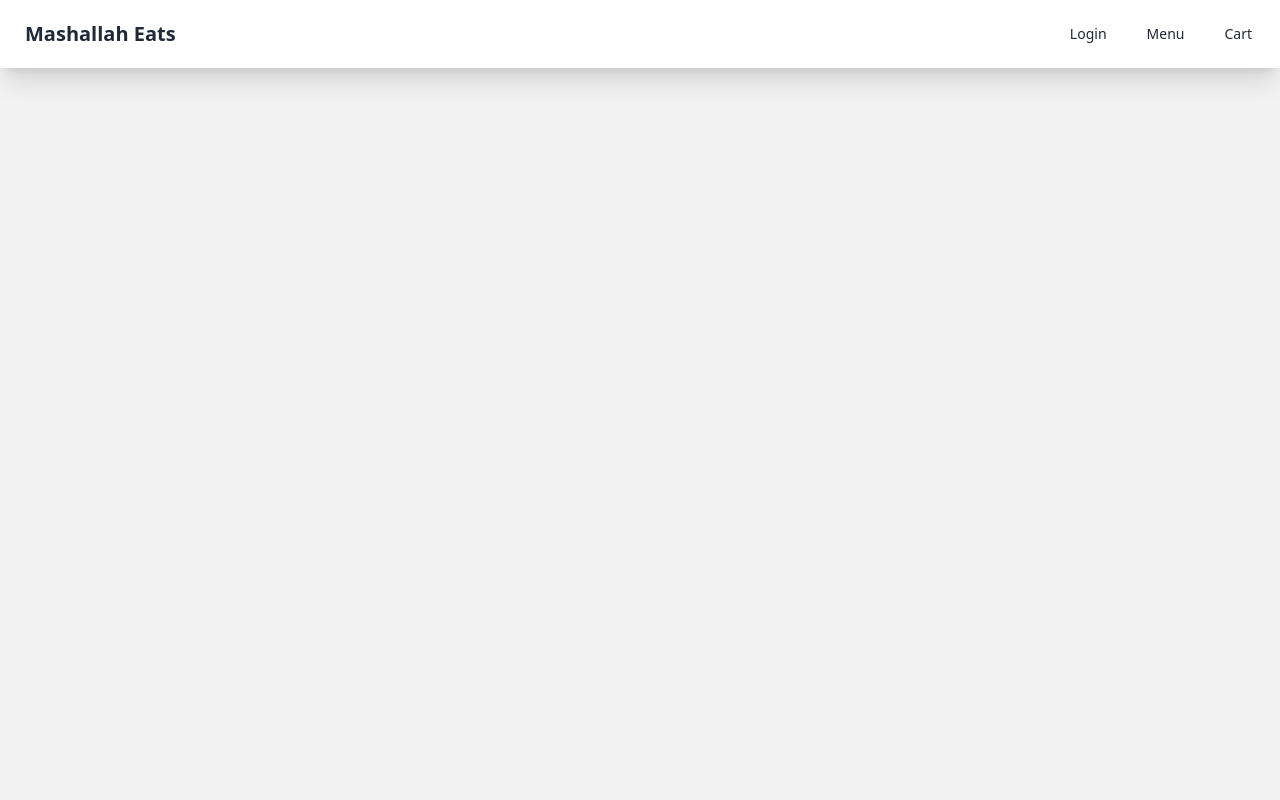
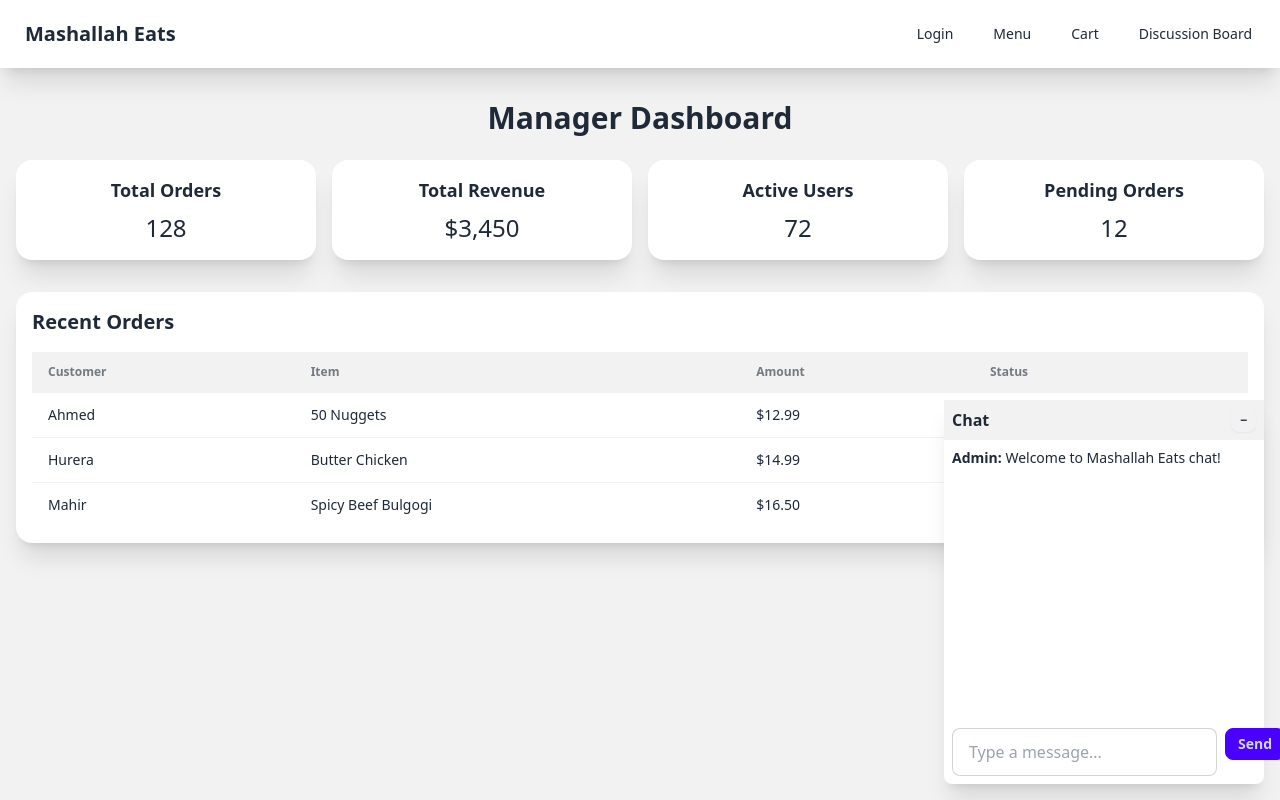
Before and after one commit to HureraRanjha/Mashallah-Eats, a React (Create React App) app in the folder frontend/: page /manager-dashboard in a window 1280 px wide. Built offline with nearby package versions, Linux system fonts and the light colour scheme; no server answers.

Commit message:
Add Discussion Board, Manager Dashboard, Chatbox skeletons

```diff
--- a/frontend/src/App.js
+++ b/frontend/src/App.js
@@ -7,6 +7,10 @@ import Login from './pages/Login';
 import Register from './pages/Register';
 import Menu from './pages/Menu';
 import Cart from './pages/Cart';
+import DiscussionBoard from './pages/DiscussionBoard';
+import ManagerDashboard from './pages/ManagerDashboard';
+
+import Chatbox from './components/Chatbox';
 
 function App() {
 
@@ -36,6 +40,7 @@ function App() {
                <li><Link to="/login">Login</Link></li>
                <li><Link to="/menu">Menu</Link></li>
                <li><Link to="/cart">Cart</Link></li>
+               <li><Link to="/discussion">Discussion Board</Link></li>
              </ul>
            </div>
         </nav>
@@ -48,7 +53,12 @@ function App() {
           <Route path="/register" element={<Register />} />
           <Route path="/menu" element={<Menu />} />
           <Route path="/cart" element={<Cart />} />
+          <Route path="/discussion" element={<DiscussionBoard />} />
+          <Route path="/manager-dashboard" element={<ManagerDashboard />} />
         </Routes>
+
+        {/* Floating chatbox visible on all pages */}
+        <Chatbox />
 
       </div>
     </Router>
--- /dev/null
+++ b/frontend/src/components/Chatbox.js
@@ -0,0 +1,53 @@
+import React, { useState } from 'react';
+
+export default function Chatbox() {
+  const [open, setOpen] = useState(true);
+  const [messages, setMessages] = useState([
+    { id: 1, user: "Admin", text: "Welcome to Mashallah Eats chat!" }
+  ]);
+  const [input, setInput] = useState("");
+
+  const sendMessage = () => {
+    if (!input) return;
+    setMessages([...messages, { id: messages.length + 1, user: "You", text: input }]);
+    setInput("");
+  };
+
+  return (
+    <div className={`fixed bottom-4 right-4 w-80 ${open ? "" : "h-12"} transition-all`}>
+      <div className="card bg-base-100 shadow-xl rounded-lg flex flex-col h-96">
+        {/* Header */}
+        <div className="flex justify-between items-center p-2 bg-base-200 cursor-pointer" onClick={() => setOpen(!open)}>
+          <span className="font-bold">Chat</span>
+          <button className="btn btn-xs">{open ? "−" : "+"}</button>
+        </div>
+
+        {open && (
+          <>
+            {/* Messages */}
+            <div className="flex-1 p-2 overflow-y-auto space-y-2">
+              {messages.map((msg) => (
+                <div key={msg.id} className="text-sm">
+                  <strong>{msg.user}: </strong>{msg.text}
+                </div>
+              ))}
+            </div>
+
+            {/* Input */}
+            <div className="p-2 flex gap-2">
+              <input
+                type="text"
+                className="input input-bordered flex-1"
+                placeholder="Type a message..."
+                value={input}
+                onChange={(e) => setInput(e.target.value)}
+                onKeyDown={(e) => e.key === "Enter" && sendMessage()}
+              />
+              <button className="btn btn-primary btn-sm" onClick={sendMessage}>Send</button>
+            </div>
+          </>
+        )}
+      </div>
+    </div>
+  );
+}
--- /dev/null
+++ b/frontend/src/pages/DiscussionBoard.js
@@ -0,0 +1,30 @@
+// frontend/src/pages/DiscussionBoard.js
+import React from 'react';
+
+export default function DiscussionBoard() {
+  // hardcoded dummy posts
+  const posts = [
+    { id: 1, title: "How many chicken nuggets?", body: "How can ahmed eat that many chicken nuggets?", comments: 5 },
+    { id: 2, title: "New dish ideas", body: "We should try a fusion menu for next week.", comments: 2 },
+    { id: 3, title: "Kitchen safety tips", body: "Any tips to avoid burning yourself?", comments: 3 },
+  ];
+
+  return (
+    <div className="container mx-auto p-4 max-w-3xl">
+      <h2 className="text-3xl font-bold mb-6 text-center">Discussion Board</h2>
+
+      <div className="flex flex-col gap-6">
+        {posts.map((post) => (
+          <div key={post.id} className="card bg-base-100 shadow-xl p-4">
+            <h3 className="text-xl font-bold mb-2">{post.title}</h3>
+            <p className="mb-2">{post.body}</p>
+            <div className="flex justify-between items-center">
+              <span className="text-sm opacity-70">{post.comments} comments</span>
+              <button className="btn btn-primary btn-sm">View Comments</button>
+            </div>
+          </div>
+        ))}
+      </div>
+    </div>
+  );
+}
--- /dev/null
+++ b/frontend/src/pages/ManagerDashboard.js
@@ -0,0 +1,61 @@
+import React from 'react';
+
+export default function ManagerDashboard() {
+  // hardcoded dummy stats
+  const stats = [
+    { id: 1, title: "Total Orders", value: 128 },
+    { id: 2, title: "Total Revenue", value: "$3,450" },
+    { id: 3, title: "Active Users", value: 72 },
+    { id: 4, title: "Pending Orders", value: 12 },
+  ];
+
+  // Dummy recent orders
+  const orders = [
+    { id: 1, customer: "Ahmed", item: "50 Nuggets", amount: "$12.99", status: "Delivered" },
+    { id: 2, customer: "Hurera", item: "Butter Chicken", amount: "$14.99", status: "Pending" },
+    { id: 3, customer: "Mahir", item: "Spicy Beef Bulgogi", amount: "$16.50", status: "Delivered" },
+  ];
+
+  return (
+    <div className="container mx-auto p-4">
+      <h2 className="text-3xl font-bold mb-6 text-center">Manager Dashboard</h2>
+
+      {/* Stats Cards */}
+      <div className="grid grid-cols-1 md:grid-cols-2 lg:grid-cols-4 gap-4 mb-8">
+        {stats.map((stat) => (
+          <div key={stat.id} className="card bg-base-100 shadow-xl p-4 text-center">
+            <h3 className="text-lg font-bold">{stat.title}</h3>
+            <p className="text-2xl mt-2">{stat.value}</p>
+          </div>
+        ))}
+      </div>
+
+      {/* Recent Orders Table */}
+      <div className="card bg-base-100 shadow-xl p-4">
+        <h3 className="text-xl font-bold mb-4">Recent Orders</h3>
+        <div className="overflow-x-auto">
+          <table className="table w-full">
+            <thead>
+              <tr className="bg-base-200">
+                <th>Customer</th>
+                <th>Item</th>
+                <th>Amount</th>
+                <th>Status</th>
+              </tr>
+            </thead>
+            <tbody>
+              {orders.map((order) => (
+                <tr key={order.id}>
+                  <td>{order.customer}</td>
+                  <td>{order.item}</td>
+                  <td>{order.amount}</td>
+                  <td>{order.status}</td>
+                </tr>
+              ))}
+            </tbody>
+          </table>
+        </div>
+      </div>
+    </div>
+  );
+}
```
Also changed, not shown: 1 other file (tests, documents, lock files or other folders).
